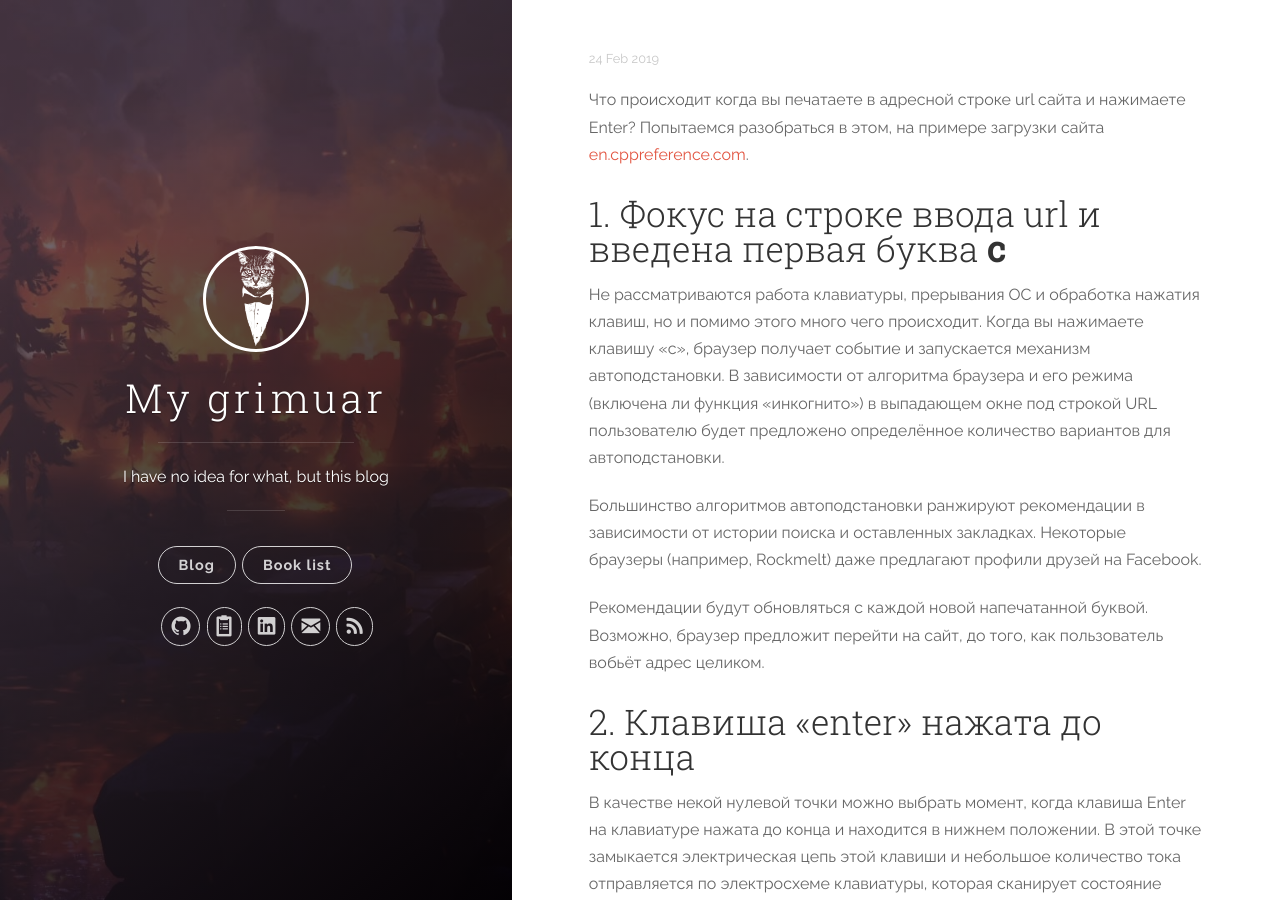
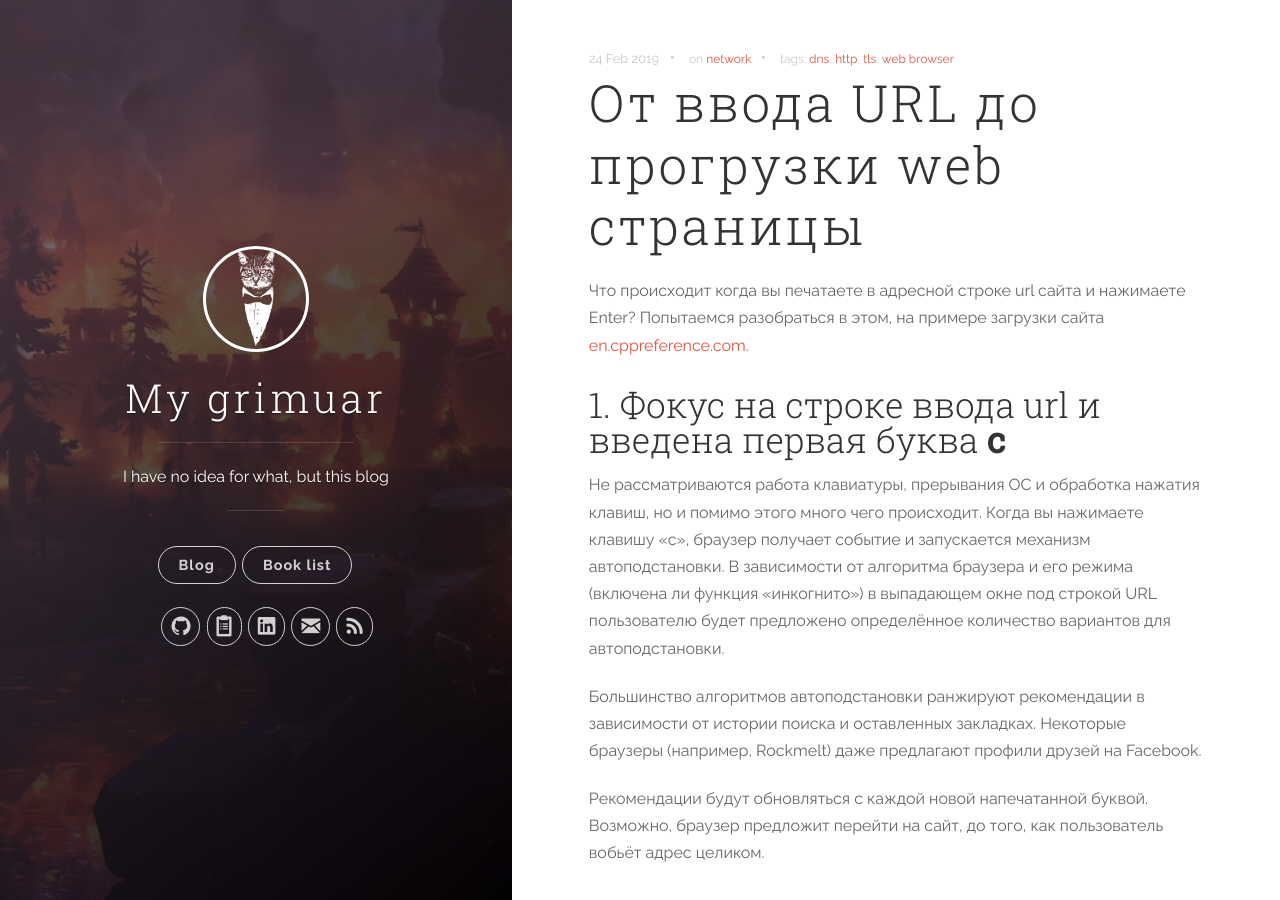
Before and after one commit to sonulen/my_grimoire, a Jekyll site: the page built from _posts/2019-02-24-url-to-page.markdown, in a window 1280 px wide and 900 px high. Built offline with Jekyll 4.4.1, drawn with Linux system fonts in a browser that asks for light colours; comment, search, counter and statistics services are not loaded.

Commit message:
fix: tags

```diff
--- a/_posts/2019-02-24-url-to-page.markdown
+++ b/_posts/2019-02-24-url-to-page.markdown
@@ -1,11 +1,9 @@
 ---
-title:  "От ввода URL до прогрузки web-страницы"
-date:   2019-02-24 16:51:33
+title: "От ввода URL до прогрузки web страницы"
+date: 2019-02-24 16:51:33
 categories: [network]
-tags: [dns] [http] [web browser]
+tags: [dns, http, tls, web browser]
 ---
-[en.cppreference.com]: https://en.cppreference.com/w/
-
 Что происходит когда вы печатаете в адресной строке url сайта и нажимаете Enter?
 Попытаемся разобраться в этом, на примере загрузки сайта [en.cppreference.com][].
 
@@ -208,7 +206,7 @@ Target IP: interface.ip.goes.here
 * Устанавливает SYN-бит, чтобы сообщить о выборе начальной последовательности;
 * Копирует ISN клиента +1 в поле ACK и добавляет ACK-флаг для обозначения подтверждения получения первого пакета.
 
-<div style="text-align:center"><img src ="../images/posts_includes/url_to_page/syn.png" width="100%" height="100%" /></div>
+<div style="text-align:center"><img src ="{{ site.baseurl }}/images/posts_includes/url_to_page/syn.png" width="100%" height="100%" /></div>
 
 **c**. Клиент подтверждает соединение путём отправки пакета:
 
@@ -216,7 +214,7 @@ Target IP: interface.ip.goes.here
 * Увеличивает номер подтверждения получения;
 * Устанавливает поле ACK.
 
-<div style="text-align:center"><img src ="../images/posts_includes/url_to_page/syn_ack.png" width="100%" height="100%" /></div>
+<div style="text-align:center"><img src ="{{ site.baseurl }}/images/posts_includes/url_to_page/syn_ack.png" width="100%" height="100%" /></div>
 
 **d**. Данные передаются следующим образом:
 
@@ -229,7 +227,7 @@ Target IP: interface.ip.goes.here
 * Другая сторона подтверждает FIN (с помощью ACK) и отправляет собственный FIN-пакет;
 * Инициатор прекращения соединения подтверждает получение FIN отправкой собственного ACK и RST для прекращения попыток переподключения.
 
-<div style="text-align:center"><img src ="../images/posts_includes/url_to_page/fin_ack.png" width="100%" height="100%" /></div>
+<div style="text-align:center"><img src ="{{ site.baseurl }}/images/posts_includes/url_to_page/fin_ack.png" width="100%" height="100%" /></div>
 
 ## 6. TLS handshake
 
@@ -249,7 +247,7 @@ Target IP: interface.ip.goes.here
 
 Пример TLS соединения при загрузке страницы [en.cppreference.com][]:
 
-<div style="text-align:center"><img src ="../images/posts_includes/url_to_page/tls.png" width="100%" height="100%" /></div>
+<div style="text-align:center"><img src ="{{ site.baseurl }}/images/posts_includes/url_to_page/tls.png" width="100%" height="100%" /></div>
 
 ## 7. Протокол HTTP
 
@@ -346,7 +344,7 @@ HTTPD (HTTP Daemon) является одним из инструментов о
 Получающееся на выходе дерево («parse tree») — это дерево DOM-элементов и узлов атрибутов. DOM — сокращение от Document Object Model. Это модель объектного представления HTML-документа и интерфейс для взаимодействия HTML-элементов с «внешним миром» (например, JavaScript-кодом). Корнем дерева является объект «Документ».
 
 На рисунке показано взаимодействие HTML + JS + CSS при парсинге страницы:
-<div style="text-align:center"><img src ="../images/posts_includes/url_to_page/htmlcssjs.png" width="100%" height="100%" /></div>
+<div style="text-align:center"><img src ="{{ site.baseurl }}/images/posts_includes/url_to_page/htmlcssjs.png" width="100%" height="100%" /></div>
 
 ### Алгоритм разбора
 
@@ -366,7 +364,7 @@ HTML-нельзя «распарсить» с помощью обычных ан
 
 Для примеров изменения страницы на данном этапе рассмотрим url (GET-запрос) вида:
 `http://site.com/page.html?p1=44&p2=s`.
-<div style="text-align:center"><img src ="../images/posts_includes/url_to_page/query-string.png" width="100%" height="100%" /></div>
+<div style="text-align:center"><img src ="{{ site.baseurl }}/images/posts_includes/url_to_page/query-string.png" width="100%" height="100%" /></div>
 
 При получении такого запроса сервер может запустить JavaScript и получить из url - **query string**, распарсив которую извлечь передаваемые параметры **p1 = 44** и **p2 = s** и изменить запрашиваемую страницу.
 Примером подобных запросов является использование архитектуры **REST API**.
@@ -383,7 +381,7 @@ HTML-нельзя «распарсить» с помощью обычных ан
 
 ## 11. Рендеринг страниц
 
-<div style="text-align:center"><img src ="../images/posts_includes/url_to_page/crp.png" width="100%" height="100%" /></div>
+<div style="text-align:center"><img src ="{{ site.baseurl }}/images/posts_includes/url_to_page/crp.png" width="100%" height="100%" /></div>
 
 * Путём перебора DOM-узлов и вычисления для каждого узла значений CSS-стилей создаётся «Дерево рендера» (Render Tree или Frame Tree).
 
```
Also changed, not shown: other parts of _posts/2019-02-24-url-to-page.markdown (+2 -0 lines).
